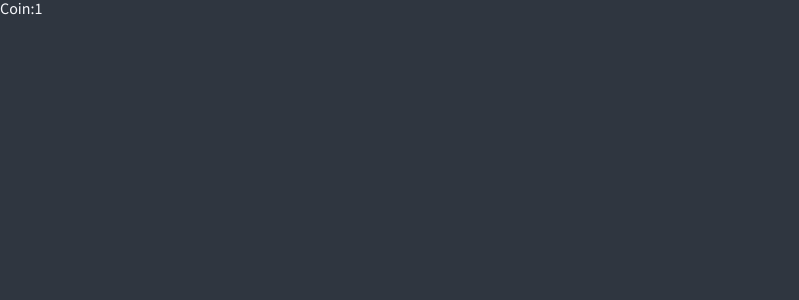
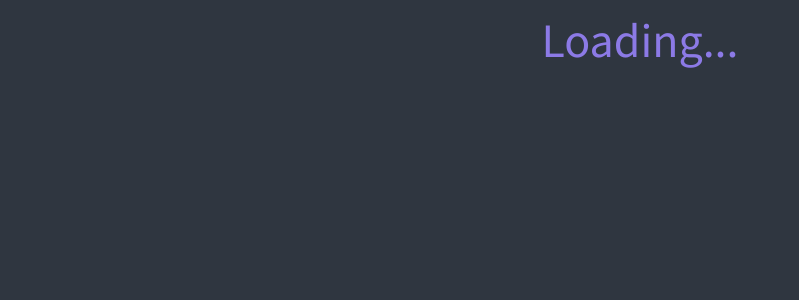
Before and after one commit to onepunch-tk/crypto-tracker, a React (Vite) app: page /coins/1 in a window 1280 px wide. Shown: the top 300 px of the page, without its empty margins (0-799 px from the left). Built offline with nearby package versions, Linux system fonts and the light colour scheme.

Commit message:
modify router

```diff
--- a/src/routes/Root.tsx
+++ b/src/routes/Root.tsx
@@ -1,10 +1,15 @@
 import {Outlet} from "react-router-dom";
-
+import styled from "styled-components";
+const Container = styled.div`
+  padding: 0 20px;
+  max-width: 480px;
+  margin: 0 auto;
+`;
 function Root() {
     return (
-        <>
+        <Container>
             <Outlet/>
-        </>
+        </Container>
     );
 }
 
--- a/src/routes/Router.tsx
+++ b/src/routes/Router.tsx
@@ -1,7 +1,7 @@
 import {createBrowserRouter} from "react-router-dom";
 import Root from "./Root";
 import Coins from "./screens/Coins";
-import Coin from "./components/Coin";
+import Coin from "./screens/Coin";
 
 export const router = createBrowserRouter([
     {
--- a/src/routes/components/Coin.tsx
+++ /dev/null
@@ -1,11 +0,0 @@
-import {useParams} from "react-router-dom";
-
-function Coin() {
-    const {coinId} = useParams();
-    console.log(coinId);
-    return (
-        <h1>Coin:{coinId}</h1>
-    );
-}
-
-export default Coin;
--- /dev/null
+++ b/src/routes/components/Header.tsx
@@ -0,0 +1,23 @@
+import styled from "styled-components";
+import {IHeaderProps} from "../../utils/coin-module";
+
+const HeaderComponent = styled.header`
+  height: 10vh;
+  display: flex;
+  justify-content: center;
+  align-items: center;
+`;
+
+const Title = styled.h1`
+  font-size: 48px;
+  color: ${props => props.theme.accentColor};
+`;
+function Header(props:IHeaderProps) {
+    return (
+        <HeaderComponent>
+            <Title>{props.title??"Loading..."}</Title>
+        </HeaderComponent>
+    );
+}
+
+export default Header;
--- /dev/null
+++ b/src/routes/screens/Coin.tsx
@@ -0,0 +1,11 @@
+import {useLocation} from "react-router-dom";
+import Header from "../components/Header";
+
+function Coin() {
+    const {state} = useLocation();
+    return (
+        <Header title={state?.coin.name??"Loading..."}/>
+    );
+}
+
+export default Coin;
--- a/src/routes/screens/Coins.tsx
+++ b/src/routes/screens/Coins.tsx
@@ -1,19 +1,10 @@
 import {Link, Outlet} from "react-router-dom";
 import styled from "styled-components";
 import {useEffect, useState} from "react";
+import {ICoin} from "../../utils/coin-module";
+import Header from "../components/Header";
 
-const Container = styled.div`
-  padding: 0 20px;
-  max-width: 480px;
-  margin: 0 auto;
-`;
 
-const Header = styled.header`
-  height: 10vh;
-  display: flex;
-  justify-content: center;
-  align-items: center;
-`;
 
 const CoinList = styled.ul``;
 
@@ -41,25 +32,12 @@ const CoinIcon = styled.img`
   margin-right: 10px;
 `
 
-const Title = styled.h1`
-  font-size: 48px;
-  color: ${props => props.theme.accentColor};
-`;
+
 
 const Loader = styled.span`
   display: block;
   text-align: center;
 `
-
-interface ICoin {
-    id: string,
-    name: string,
-    symbol: string,
-    rank: number,
-    is_new: boolean,
-    is_active: boolean,
-    type: string,
-}
 
 function Coins() {
     const [coins, setCoins] = useState<ICoin[]>();
@@ -72,15 +50,16 @@ function Coins() {
         })();
     }, []);
     return (
-        <Container>
-            <Header>
-                <Title>coins</Title>
-            </Header>
+        <>
+            <Header title={"Coins"}/>
             <CoinList>
                 {isLoading ? (<Loader>Loading...</Loader>) :
                     (coins?.map(coin =>
                             <Coin key={coin.id}>
-                                <Link to={`/coins/${coin.id}`}>
+                                <Link
+                                    to={`/coins/${coin.id}`}
+                                    state={{coin}}
+                                >
                                     <CoinIcon src={`https://coinicons-api.vercel.app/api/icon/${coin.symbol.toLowerCase()}`}/>
                                     {coin.name} &rarr;
                                 </Link>
@@ -89,7 +68,7 @@ function Coins() {
                     )
                 }
             </CoinList>
-        </Container>
+        </>
     );
 }
 
--- /dev/null
+++ b/src/utils/coin-module.ts
@@ -0,0 +1,13 @@
+export interface IHeaderProps {
+    title:string,
+}
+
+export interface ICoin {
+    id: string,
+    name: string,
+    symbol: string,
+    rank: number,
+    is_new: boolean,
+    is_active: boolean,
+    type: string,
+}
```
